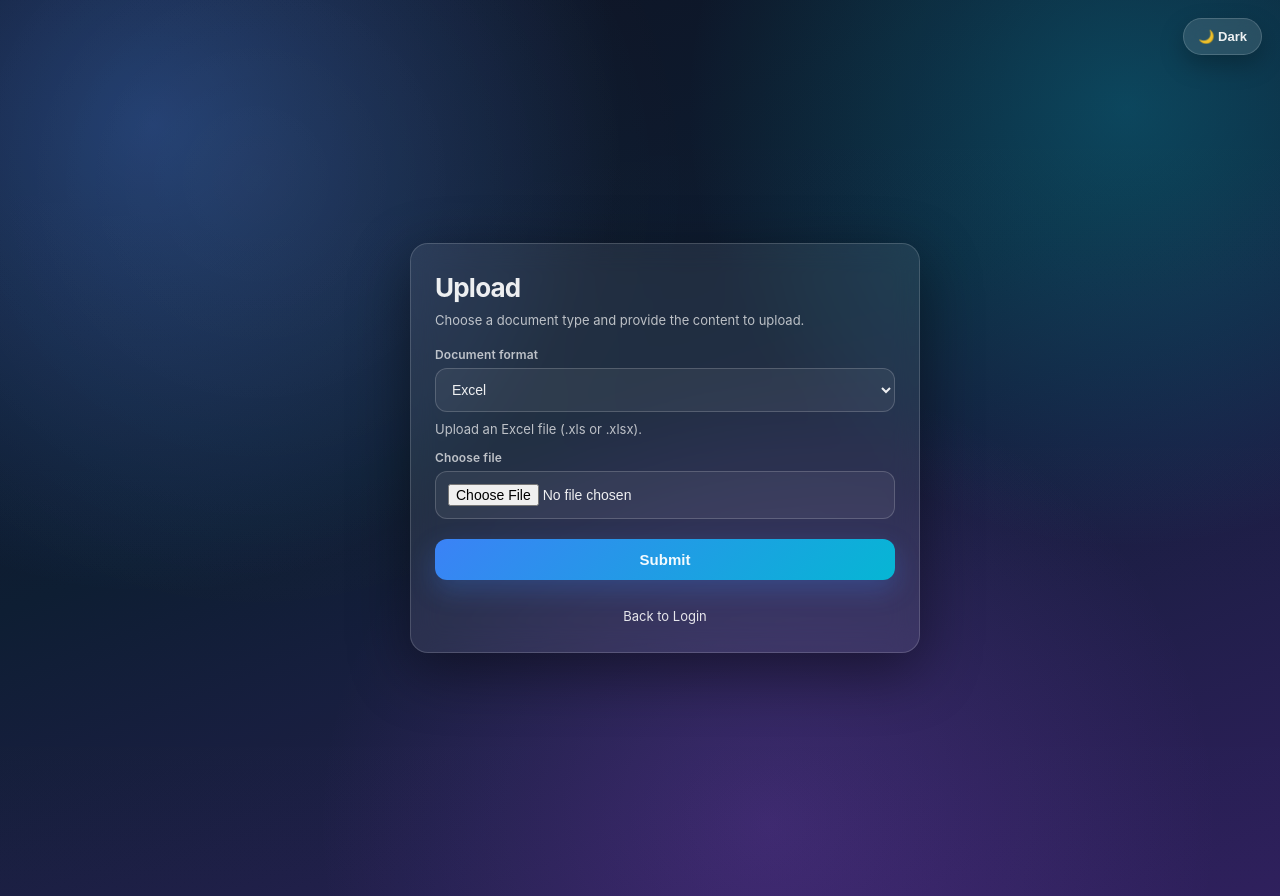
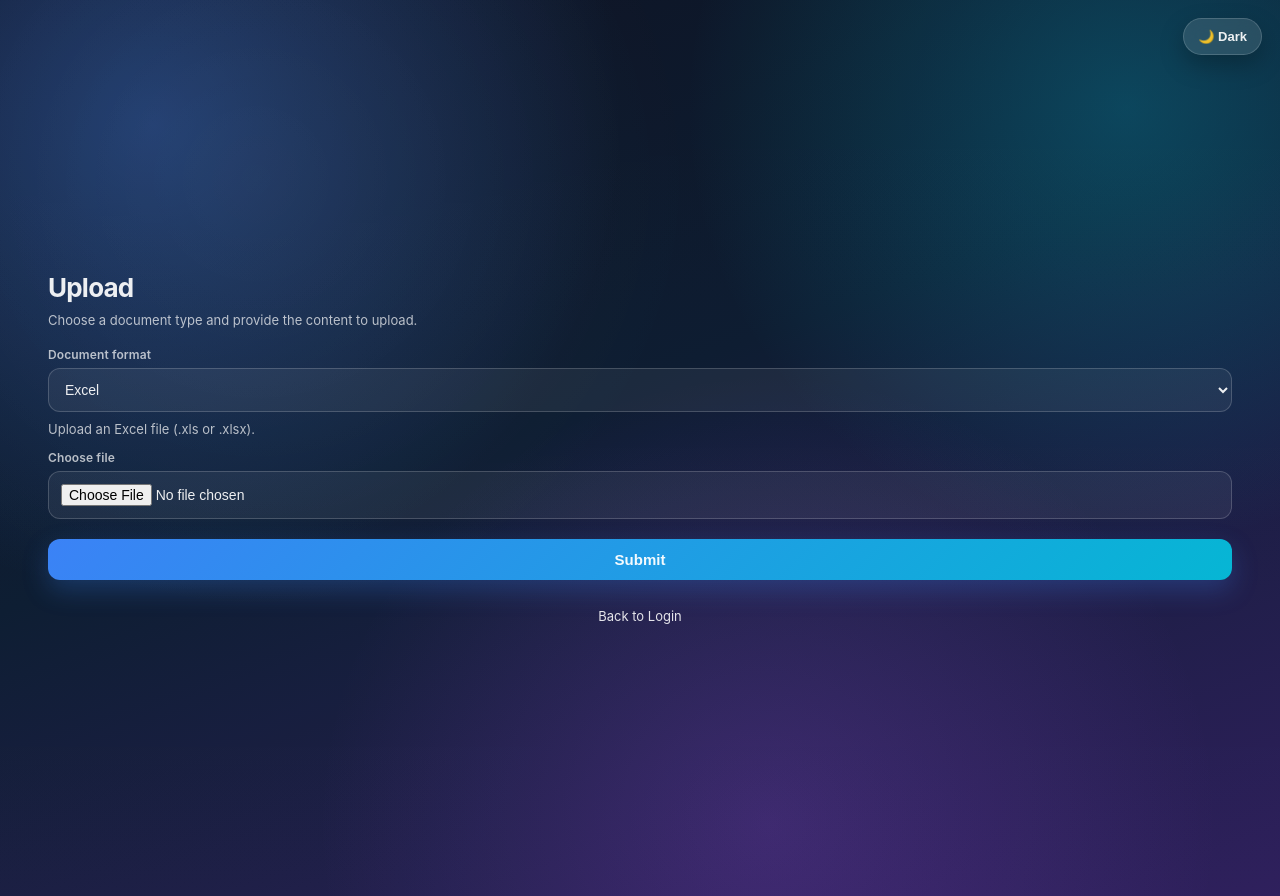
Before and after one commit to Rithin2711/secure-user-authentication-system-2265, a React (Create React App) app in the folder auth_frontend/: page / in a window 1280 px wide. Both pictures are taken after typing "name@example.com", "Sample123" into the empty fields and a click on the button "Login". Built offline with nearby package versions, Linux system fonts and the light colour scheme; no server answers.

Commit message:
Checkpoint 40 - cg9a47190b

```diff
--- a/auth_frontend/src/pages/UploadPage.js
+++ b/auth_frontend/src/pages/UploadPage.js
@@ -63,8 +63,9 @@ export default function UploadPage() {
   };
 
   return (
-    <main className="auth-page" aria-label="Upload page">
-      <section className="auth-card" role="region" aria-label="Upload box">
+    <main className="auth-page auth-page--wide" aria-label="Upload page">
+      <section className="auth-card auth-card--flat" role="region" aria-label="Upload">
+        <div className="auth-wide-content">
           <h1 className="auth-title">Upload</h1>
           <p className="auth-subtitle">Choose a document type and provide the content to upload.</p>
 
@@ -122,6 +123,7 @@ export default function UploadPage() {
               </a>
             </div>
           </form>
+        </div>
       </section>
     </main>
   );
```
Also changed, not shown: 2 other files (tests, documents, lock files or other folders). Lines whose indentation alone changed are shown as unchanged.
